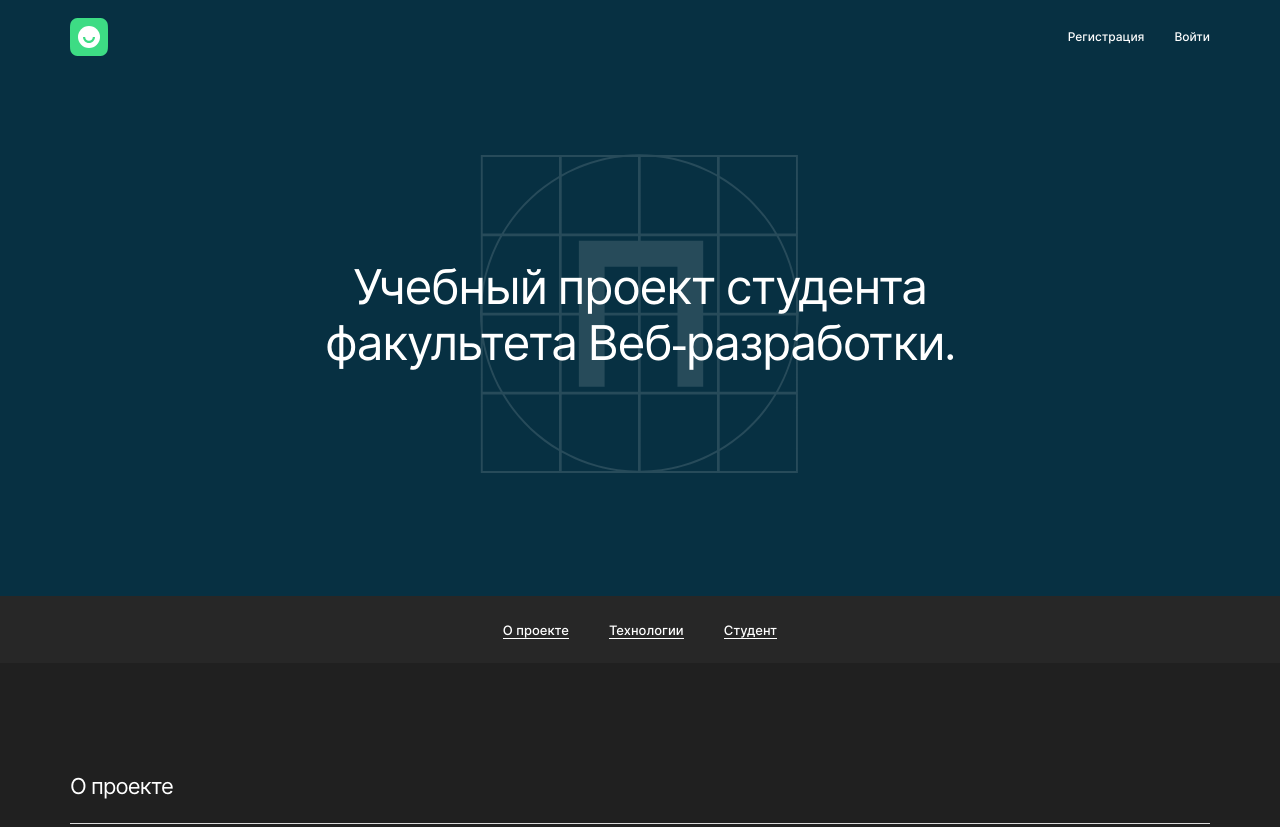
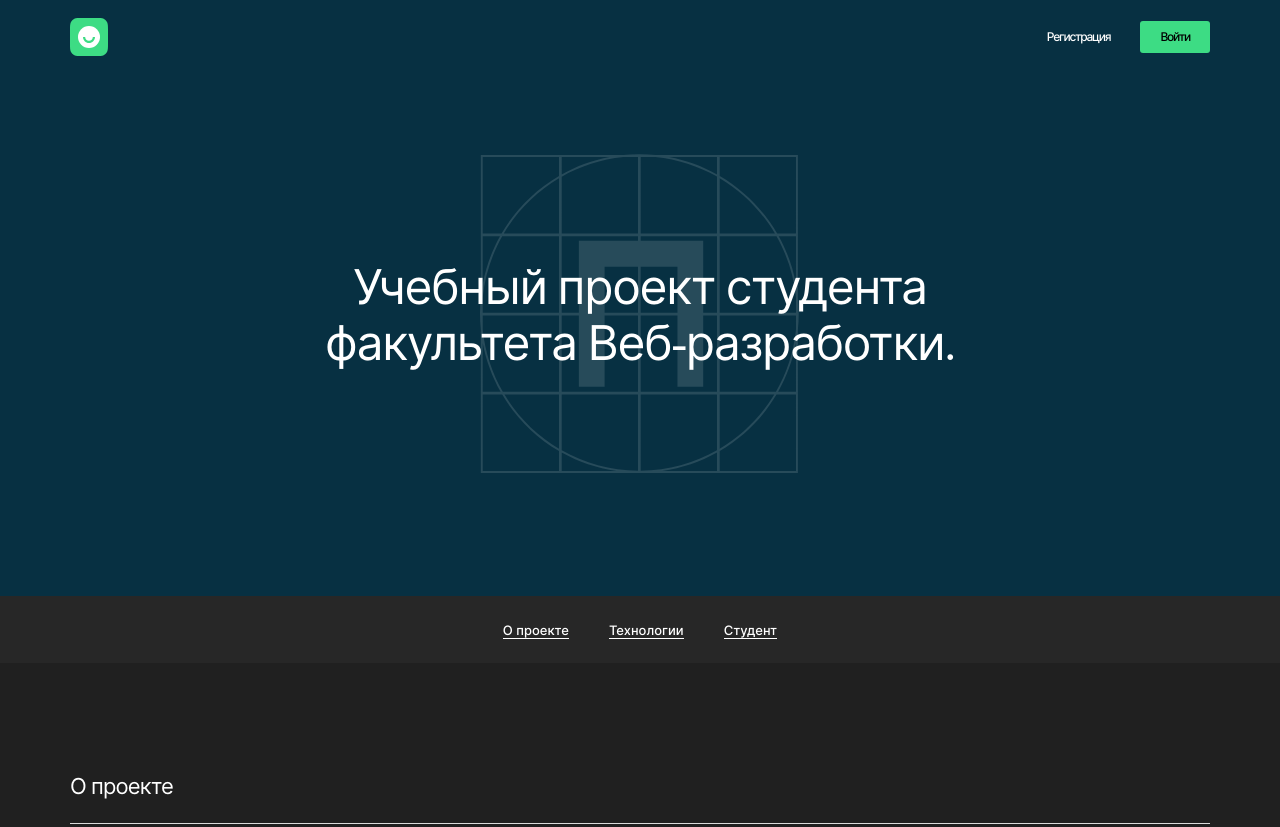
Before and after one commit to FaizovaElmira/movies-explorer-frontend, a React app: page / in a window 1280 px wide. Shown: the top 827 px of the page. Built offline with nearby package versions, Linux system fonts and the light colour scheme.

Commit message:
исправлены опечатки в файлах Header, BurgerMenu

```diff
--- a/src/components/App/App.js
+++ b/src/components/App/App.js
@@ -1,4 +1,3 @@
-// App.js
 import React, { useState, useEffect } from "react";
 import { BrowserRouter as Router, Routes, Route } from "react-router-dom";
 import Header from "../Header/Header";
--- a/src/components/BurgerMenu/BurgerMenu.js
+++ b/src/components/BurgerMenu/BurgerMenu.js
@@ -1,15 +1,14 @@
+import React from "react";
 import "./BurgerMenu.css";
 
 function BurgerMenu(props) {
   return (
-    <>
-      <div
-        onClick={props.handleMenuBtnClick}
-        className={`burgerMenu ${props.isOpen ? "burgerMenu_open" : ""}`}
-      >
-        <span></span>
-      </div>
-    </>
+    <button
+      onClick={props.handleMenuBtnClick}
+      className={`burgerMenu ${props.isOpen ? "burgerMenu_open" : ""}`}
+    >
+      <span></span>
+    </button>
   );
 }
 
--- a/src/components/Header/Header.js
+++ b/src/components/Header/Header.js
@@ -13,11 +13,11 @@ function Header(props) {
     setIsOpen(!isOpen);
   }
 
-  // Check if the path is "/signup", "/signin", or a 404 page, and hide the header if necessary.
+// Проверяем, является ли путь «/signup», «/signin», и при необходимости скрываем заголовок.
   const shouldHideHeader =
     location.pathname === "/signup" ||
-    location.pathname === "/signin" ||
-    location.pathname === "/*";
+    location.pathname === "/signin";
+
 
   return shouldHideHeader ? null : (
     <header
--- a/src/components/Header/Navigation/Navigation.css
+++ b/src/components/Header/Navigation/Navigation.css
@@ -9,14 +9,16 @@
   font-weight: 500;
   font-size: 12px;
   line-height: 16px;
+  letter-spacing: -1.2px;
 }
 
-.navigation_link_type-btn {
+.navigation__link-btn {
   padding: 8px 20px;
   color: #000;
   background-color: #3DDC84;
   border-radius: 3px;
 }
+
 @media screen and (max-width: 480px) {
   .navigation {
     gap: 14px;
@@ -25,7 +27,7 @@
   .navigation__link {
     font-size: 10px;
   }
-  .navigation_link_type-btn {
+  .navigation__link-btn {
     padding: 5px 12px;
   }
 }
--- a/src/components/Header/Navigation/Navigation.js
+++ b/src/components/Header/Navigation/Navigation.js
@@ -1,14 +1,16 @@
-import React from "react";
 import { Link } from "react-router-dom";
 import "./Navigation.css";
 
 function Navigation(props) {
   return (
     <div className="navigation">
-      <Link to="/signup" className="navigation__link">
+      <Link to="/signup" className="link navigation__link">
         Регистрация
       </Link>
-      <Link to="/signin" className="navigation__link navigation__link-btn">
+      <Link
+        to="/signin"
+        className="link navigation__link navigation__link-btn"
+      >
         Войти
       </Link>
     </div>
```
